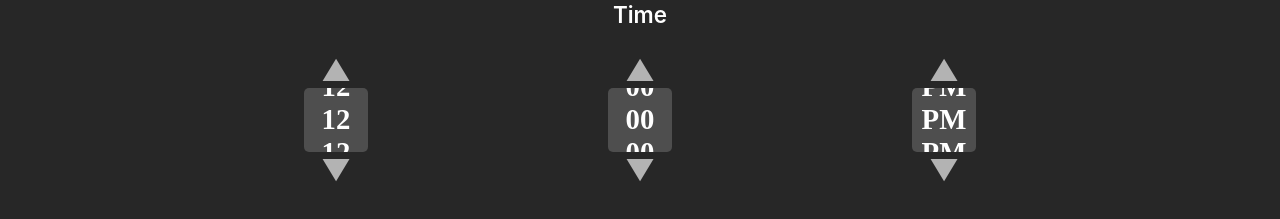
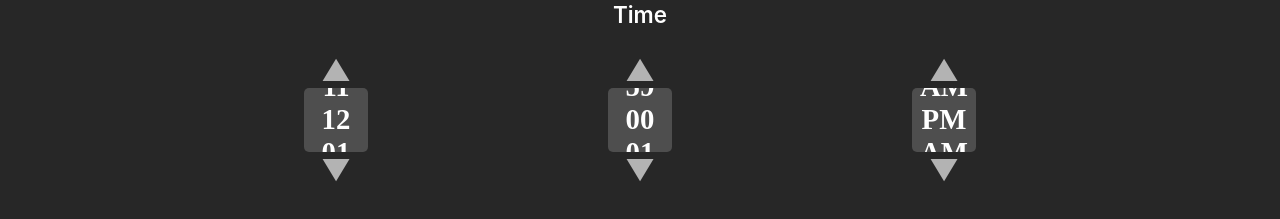
Before and after one commit to ncaudill27/timedlify-serverless, a React (Create React App) app: page / in a window 1280 px wide. Shown: the part 480-699 px from the top of the page. Built offline with nearby package versions, Linux system fonts and the light colour scheme.

Commit message:
Get correct values showing around the wheel

```diff
--- a/src/App.js
+++ b/src/App.js
@@ -132,34 +132,41 @@ const Wheel = ({num, type, set, handle}) => {
   const hours = [...new Array(13).keys()].slice(1);
   const minutes = [...new Array(60).keys()];
   const noon = ['AM', 'PM']
+
   let showing, above, below, index;
+
+  const setItems = (arr) => {
+    index = arr.findIndex( elem => elem === num);
+    above = index - 1;
+    below = index + 1;
+    if ( above < 0 ) {
+      above = arr.length - 1
+    } else if ( below >= arr.length ) {
+      below = 0
+    };
+    above = arr[above]
+    showing = arr[index]
+    below = arr[below]
+  }
 
   switch(type) {
 
     case 'hours':
-      index = hours.findIndex( h => h === num );
-      above = hours[index - 1]
-      showing = hours[index]
-      below = hours[index + 1]
+      setItems(hours);
       break;
 
     case 'minutes':
-      index = minutes.findIndex( m => m === num );
-      above = minutes[index - 1]
-      showing = minutes[index]
-      below = minutes[index + 1]
+      setItems(minutes);
       break;
 
     default:
-
+      setItems(noon);
       break;
   }
 
   const mouseDown = (set, e) => {
     console.log(e.targetTouches)
   }
-
-  console.log(type, showing)
 
   const leadingZero = num => num.toString().length === 1 ? '0' + num : num;
 
@@ -168,9 +175,9 @@ const Wheel = ({num, type, set, handle}) => {
       <h2 className='arrow'>▲</h2>
       <div className='wheel-box' onTouchMove={ e => mouseDown(set, e) }>
         <div className='wheel'>
-          <h2>{leadingZero(num)}</h2>
-          <h2 onMouseUp={set} onChange={handle}>{leadingZero(num)}</h2>
-          <h2>{leadingZero(num)}</h2>
+          <h2>{leadingZero(above)}</h2>
+          <h2 onMouseUp={set} onChange={handle}>{leadingZero(showing)}</h2>
+          <h2>{leadingZero(below)}</h2>
         </div>
       </div>
       <h2 className='arrow'>▼</h2>
```
